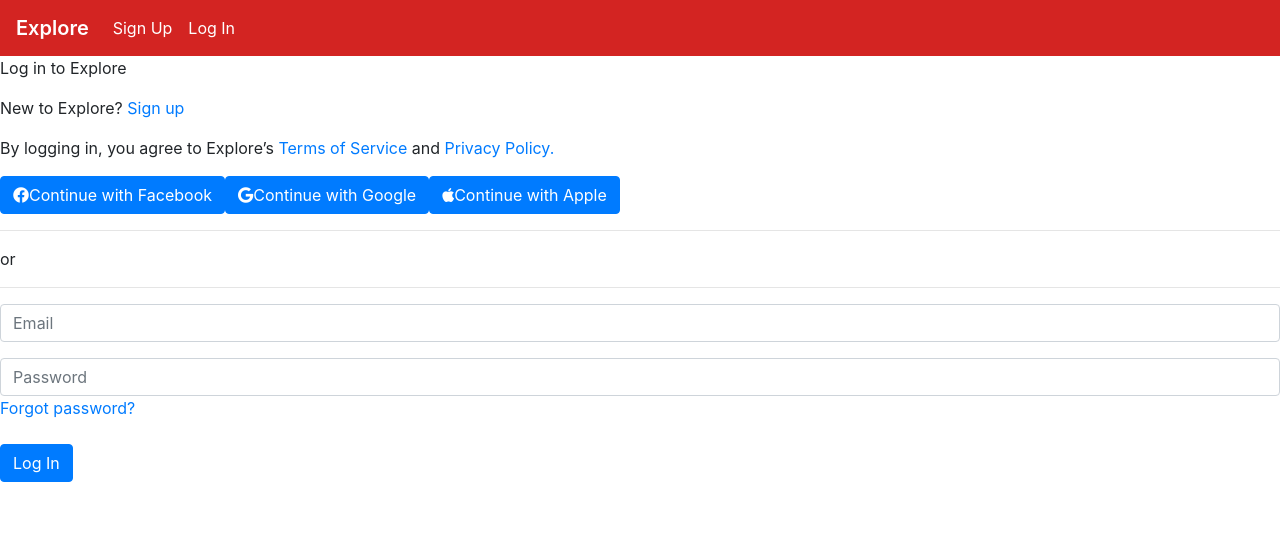
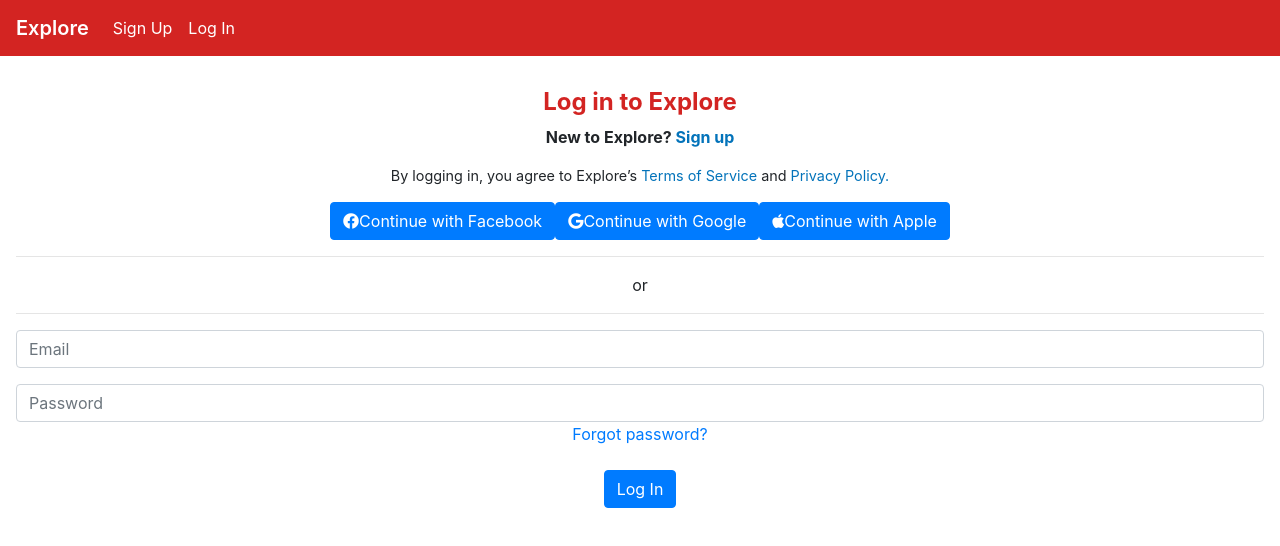
Before and after one commit to Guillermo-Martin/yelp-clone, a React (Create React App) app: page / in a window 1280 px wide. Shown: the top 546 px of the page. Built offline with nearby package versions, Linux system fonts and the light colour scheme.

Commit message:
Create LogInPage stylesheet, add padding to LogInPage, and style text

```diff
--- a/src/components/LogInPage/index.js
+++ b/src/components/LogInPage/index.js
@@ -1,15 +1,17 @@
 import React from "react";
 import { Button, Form } from "react-bootstrap";
+import "./styles.css";
 
 function LogInPage() {
   return (
-    <div>
+    <div className="LogInPage">
       {/* Intro text */}
       <div>
-        <p>Log in to Explore</p>
-        <p>New to Explore? <a href="#">Sign up</a></p>
-        <p>By logging in, you agree to Explore’s <a href="#">Terms of Service</a> and <a href="#">Privacy Policy.</a></p>
+        <h4>Log in to Explore</h4>
+        <p className="LogInPage-sign-up">New to Explore? <a href="#">Sign up</a></p>
+        <p className="LogInPage-terms">By logging in, you agree to Explore’s <a href="#">Terms of Service</a> and <a href="#">Privacy Policy.</a></p>
       </div>
+
       <Button><i class="fab fa-facebook"></i>Continue with Facebook</Button>
       <Button><i class="fab fa-google"></i>Continue with Google</Button>
       <Button><i class="fab fa-apple"></i>Continue with Apple</Button>
@@ -28,7 +30,6 @@
 
         <Button variant="primary" type="submit">Log In</Button>
       </Form>
-
     </div>
   );
 }
--- /dev/null
+++ b/src/components/LogInPage/styles.css
@@ -0,0 +1,21 @@
+.LogInPage {
+  padding: 2rem 1rem;
+  text-align: center;
+}
+
+.LogInPage h4 {
+  color: #d32422;
+  font-weight: 700;
+}
+
+.LogInPage-sign-up {
+  font-weight: 700;
+}
+
+.LogInPage-sign-up a, .LogInPage-terms a {
+  color: #0373ba;
+}
+
+.LogInPage-terms {
+  font-size: 0.9rem;
+}
```
